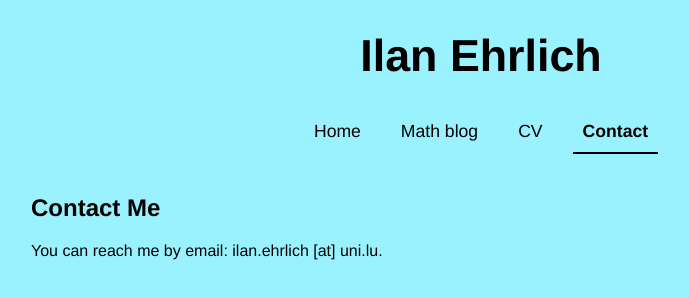
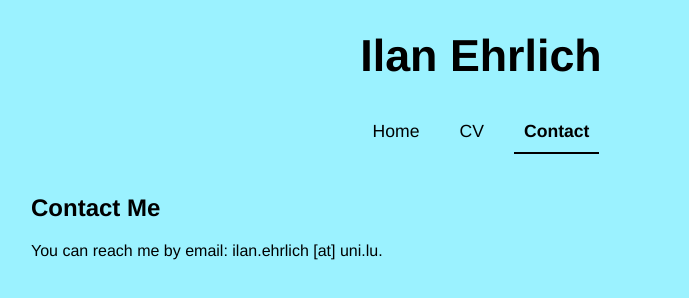
Before and after one commit to IlanEhrlich/ilan.github.io, a plain HTML site: page docs/contact.html in a window 1280 px wide. Shown: the whole page, without its empty margins (159-848 px from the left). Drawn offline with Linux system fonts and the light colour scheme.

Commit message:
Update contact.html

```diff
--- a/docs/contact.html
+++ b/docs/contact.html
@@ -10,7 +10,6 @@
 
 <nav>
   <a href="index.html">Home</a>
-  <a href="blog.html">Math blog</a>
   <a href="cv.html">CV</a>
   <a href="contact.html" class="active">Contact</a>
 </nav>
```
